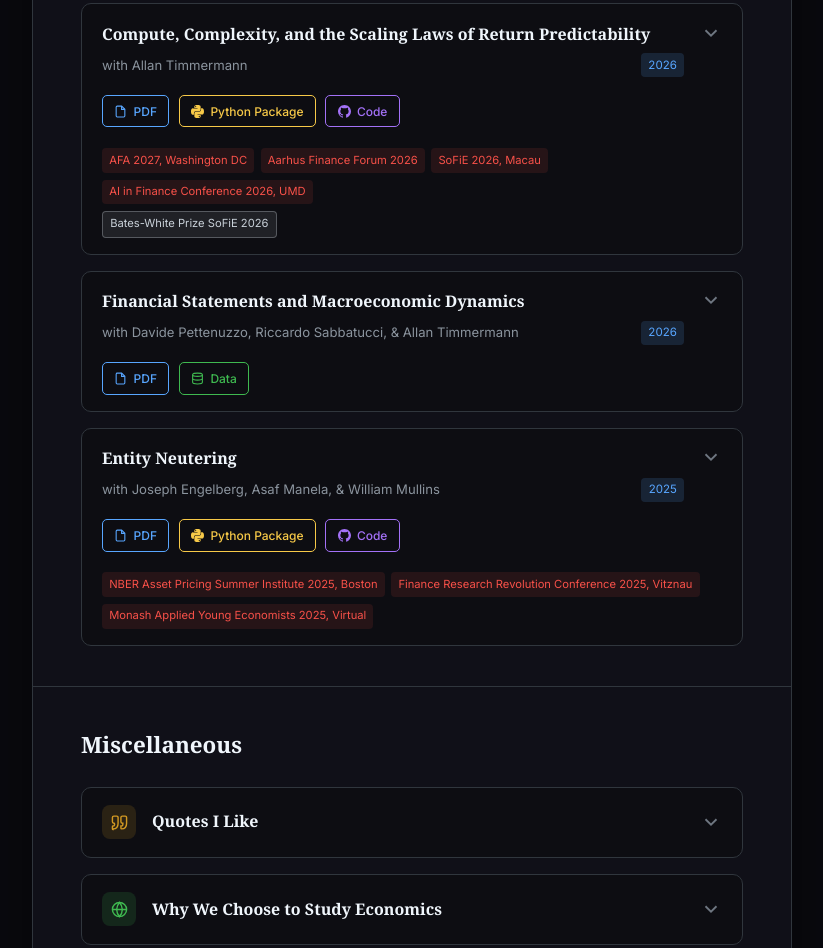
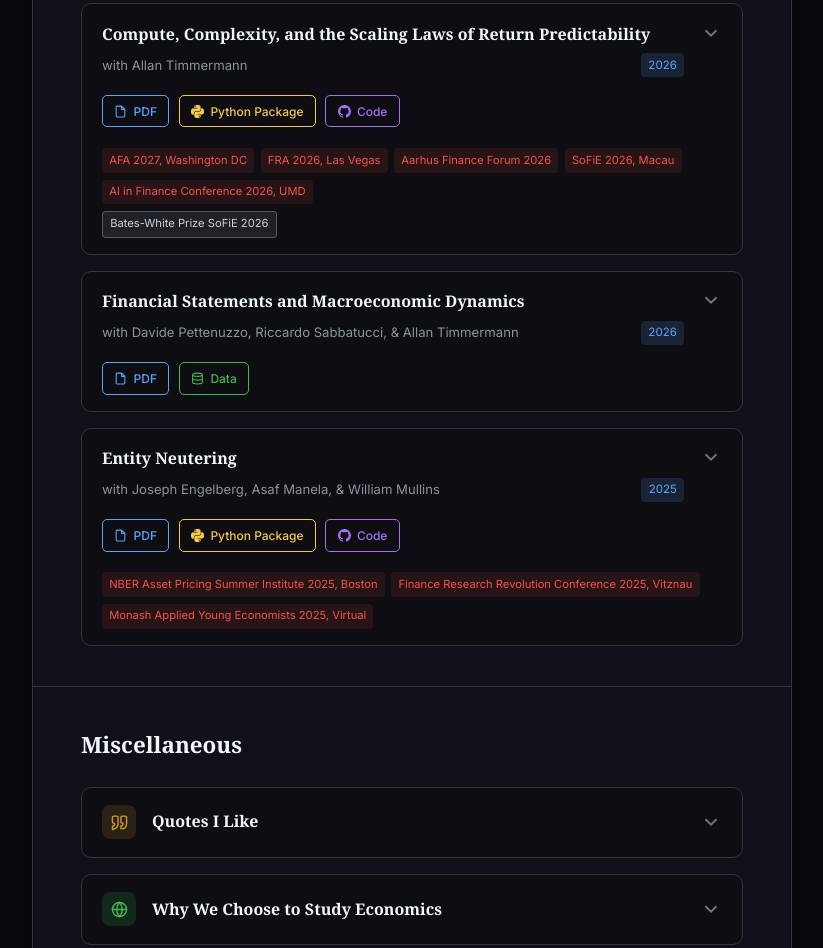
Before and after one commit to LukaVuli/LukaVuli.github.io, a plain HTML site: page index.html in a window 1280 px wide. Shown: the part 867-1815 px from the top of the page, without its empty margins (228-1051 px from the left). Drawn offline with Linux system fonts and the light colour scheme; a web font is replaced by a local one.

Commit message:
Add files via upload

```diff
--- a/index.html
+++ b/index.html
@@ -680,6 +680,7 @@
                             <div class="presentations-badge" style="border-top: none; padding-top: 0.4rem;">
                                 <div class="presentation-list">
                                     <span class="presentation-item">AFA 2027, Washington DC</span>
+                                    <span class="presentation-item" style="background: rgba(248, 81, 73, 0.1); color: var(--accent-red);">FRA 2026, Las Vegas</span>
                                     <span class="presentation-item" style="background: rgba(248, 81, 73, 0.1); color: var(--accent-red);">Aarhus Finance Forum 2026</span>
                                     <span class="presentation-item">SoFiE 2026, Macau</span>
                                     <span class="presentation-item">AI in Finance Conference 2026, UMD</span>
```
